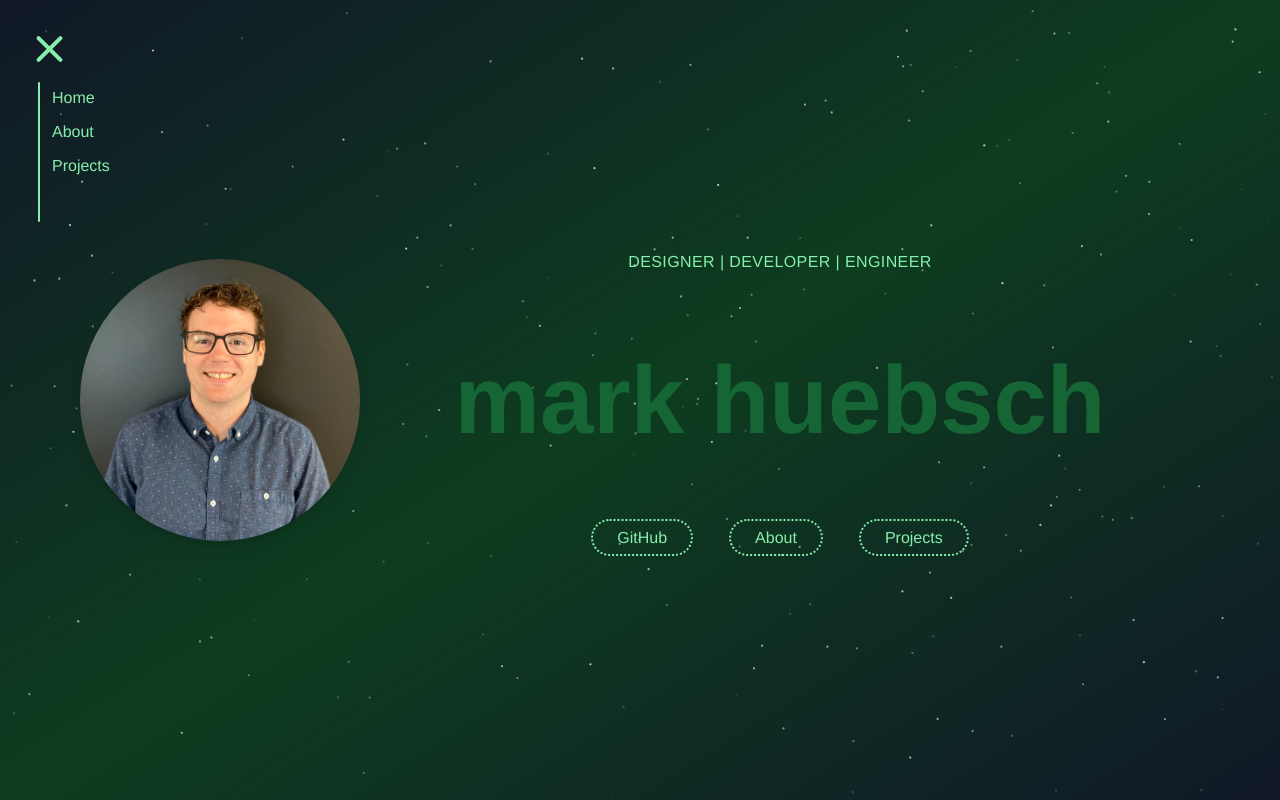
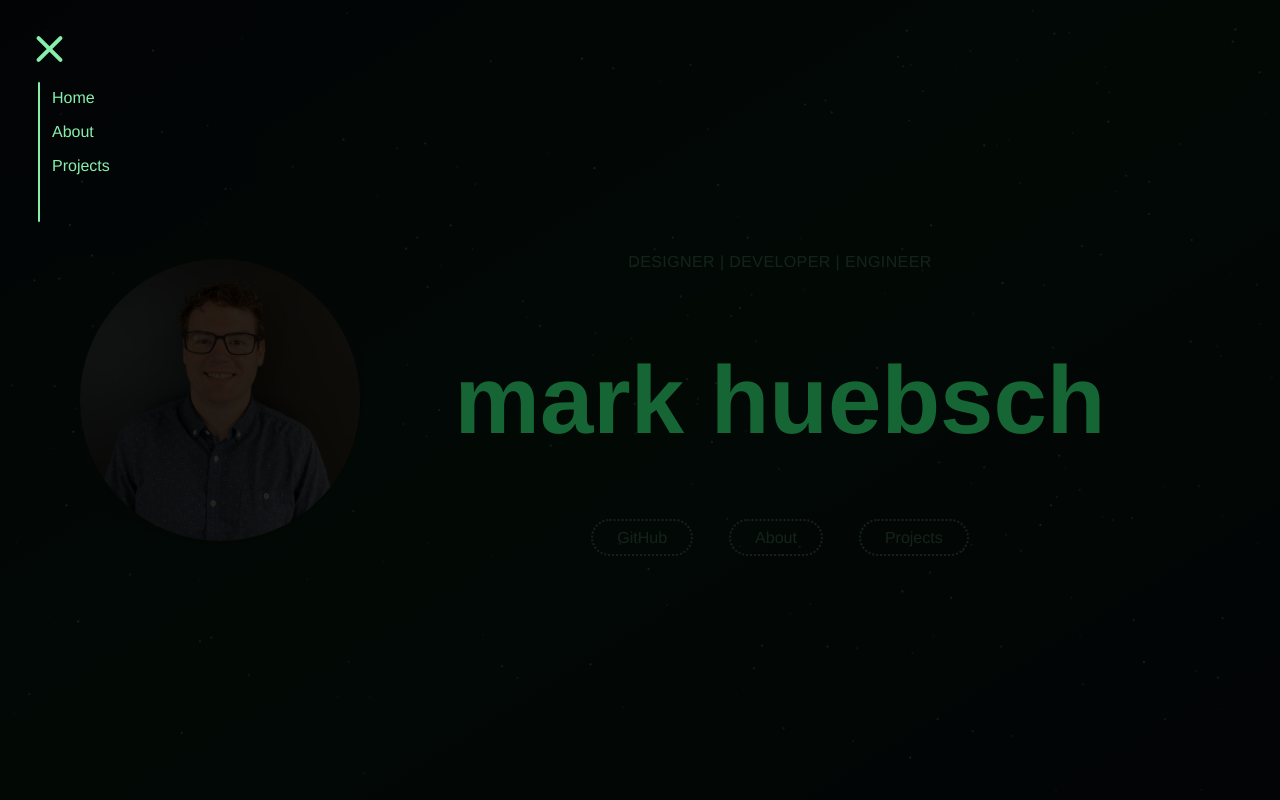
Before and after one commit to mhuebsch/myDevWebsite, a Next.js app: page / in a window 1280 px wide. Both pictures are taken after a click on the button 49 px from the left and 47 px from the top of the page. Built offline with nearby package versions, Linux system fonts and the light colour scheme.

Commit message:
overlay added for open menu state

```diff
--- a/app/components/navigationHamburger.tsx
+++ b/app/components/navigationHamburger.tsx
@@ -7,6 +7,7 @@ export default function NavigationHamburger() {
   const [isOpen, setIsOpen] = useState<boolean>(false);
 
   const toggleMenu = () => setIsOpen(!isOpen);
+  const closeMenu = () => setIsOpen(false);
 
   return (
     <div className="fixed top-8 left-8 z-10">
@@ -18,6 +19,10 @@ export default function NavigationHamburger() {
         <div className={`${styles.bar} ${styles.bar2}`}></div>
         <div className={`${styles.bar} ${styles.bar3}`}></div>
       </button>
+
+      {/* Overlay */}
+      {isOpen && <div className={styles.overlay} onClick={closeMenu}></div>}
+
       {/* Updated className for nav */}
       <nav className={`${styles.navContainer} ${isOpen ? styles.open : ''}`}>
         <ul>
--- a/styles/navHamburger.module.scss
+++ b/styles/navHamburger.module.scss
@@ -6,7 +6,7 @@
   justify-content: center;
   align-items: center;
   cursor: pointer;
-  z-index: 10;
+  z-index: 13;
 
   .bar {
     width: 100%;
@@ -53,9 +53,20 @@
   }
 }
 
+// Overlay styles
+.overlay {
+  position: fixed;
+  inset: 0; // shorthand for top: 0; right: 0; bottom: 0; left: 0;
+  background-color: rgba(0, 0, 0, 0.85);
+  z-index: 11;
+  transition: opacity 0.3s ease-in-out;
+  cursor: pointer;
+}
+
 /* Nav Container */
 .navContainer {
   position: relative;
+  z-index: 12;
   display: flex;
   flex-direction: column;
   padding: 14px 20px;
```
